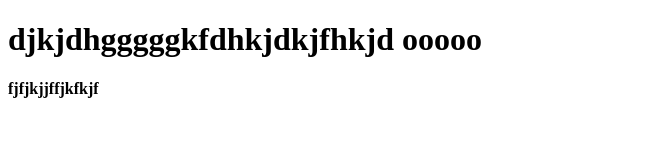
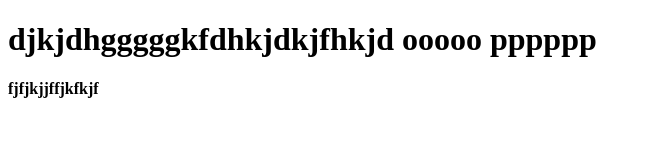
Before and after one commit to HaileabT/projects, a plain HTML site: page indexx.html in a window 1280 px wide. Shown: the whole page, without its empty margins (0-651 px from the left). Drawn offline with Linux system fonts and the light colour scheme.

Commit message:
adding some info in my branch

```diff
--- a/indexx.html
+++ b/indexx.html
@@ -6,7 +6,7 @@
     <title>Document</title>
 </head>
 <body>
-    <h1>djkjdhgggggkfdhkjdkjfhkjd ooooo</h1>
+    <h1>djkjdhgggggkfdhkjdkjfhkjd ooooo pppppp</h1>
     <h4>fjfjkjjffjkfkjf</h4>
 </body>
 </html>
```
